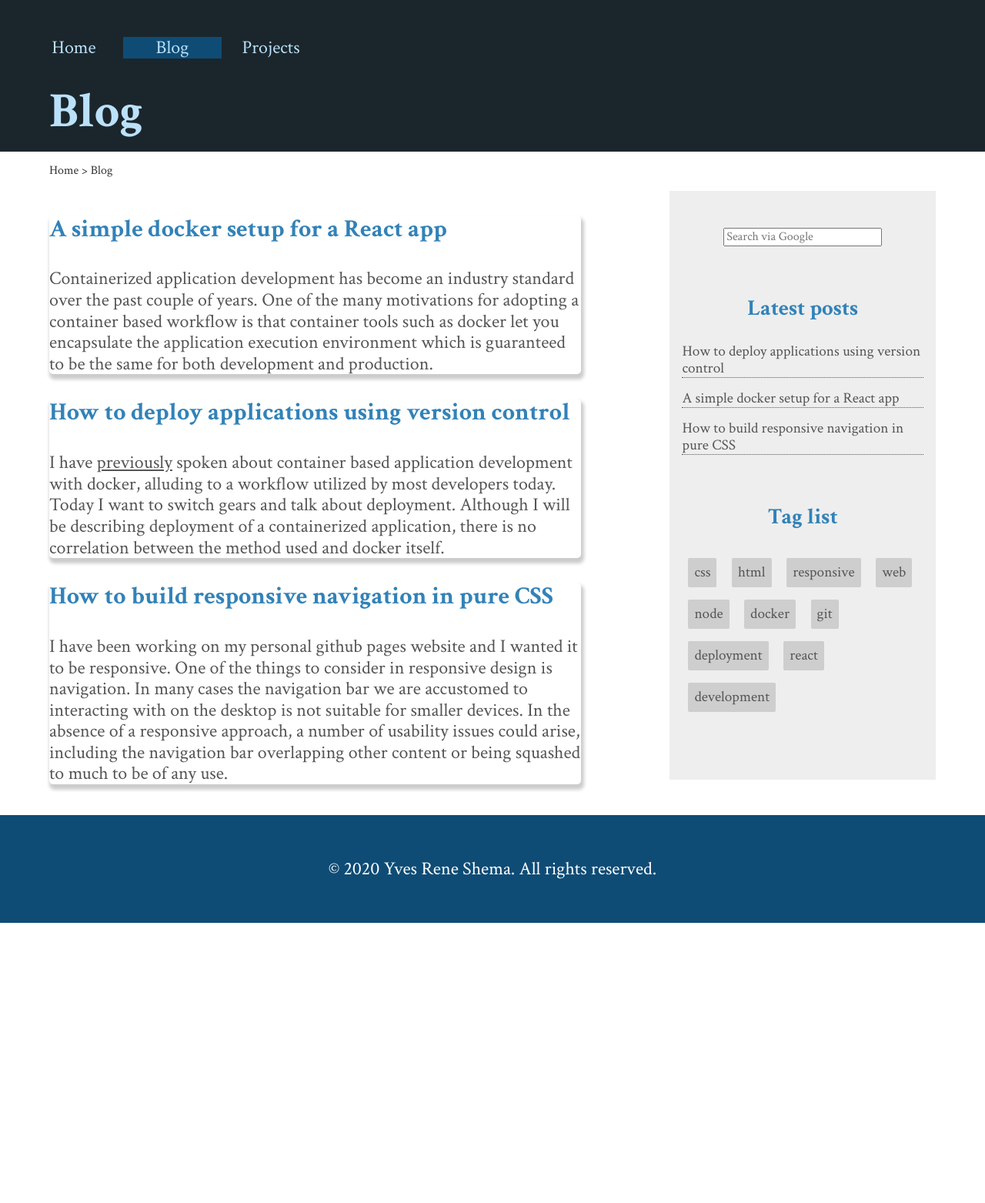
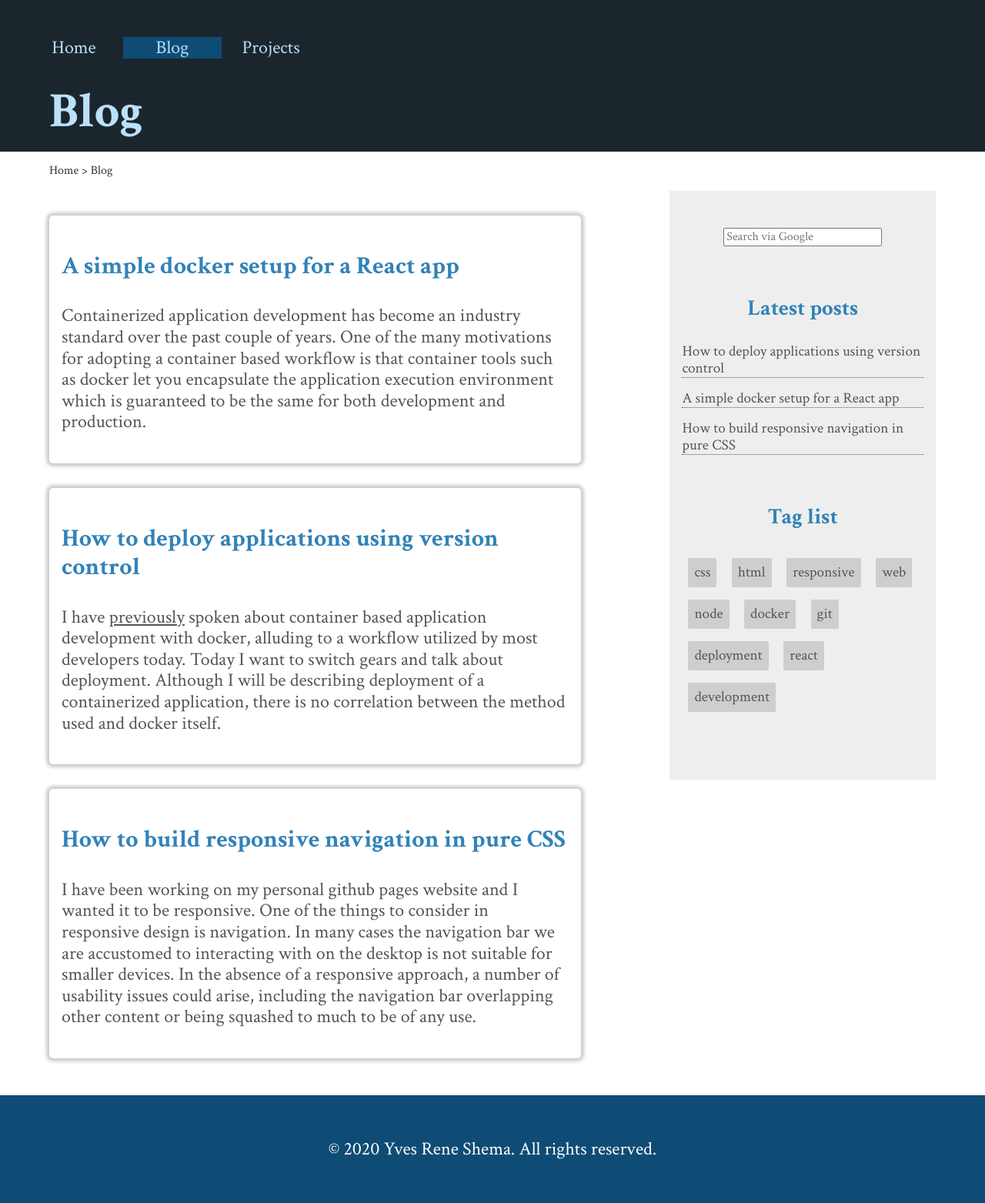
Before and after one commit to yveshema/yveshema.github.io, a Jekyll site: the page built from blog.html, in a window 1280 px wide. Shown: the whole page at 77% size. Built offline with Jekyll 4.4.1, drawn with Linux system fonts in a browser that asks for light colours; nearby versions of some CDN libraries; before the commit the page ends 1199 px from its top, so only the background shows below that.

Commit message:
Improve display of post listings

```diff
--- a/_sass/partials/_cards.scss
+++ b/_sass/partials/_cards.scss
@@ -1,6 +1,12 @@
 .card {
     border-radius: 5px;
     box-shadow: 2px 5px 4px 2px #ccc;
+}
+
+.post-card {
+    padding: 1em;
+    margin: 2em 0;
+    box-shadow: 0 0 4px 4px #ccc;
 }
 .repo-card {
     width:98%;
--- a/_sass/partials/_lists.scss
+++ b/_sass/partials/_lists.scss
@@ -14,14 +14,6 @@
     margin-bottom: 1em;
 }
 
-.categories li {
-    background: #cecece;
-    border-radius: 5px;
-    margin-bottom: 1em;
-    text-align: center;
-    padding:0.5em 0;
-}
-
 .tags li {
     display: inline-block;
     margin: 0.5em;
--- a/blog.html
+++ b/blog.html
@@ -6,7 +6,7 @@ permalink: /:basename
 <ul>
     {% for post in site.posts %}
     <li>
-        <div class="card">
+        <div class="card post-card">
             <h2>
                 <a href="{{ post.url }}">{{ post.title }}</a>
             </h2>
```
